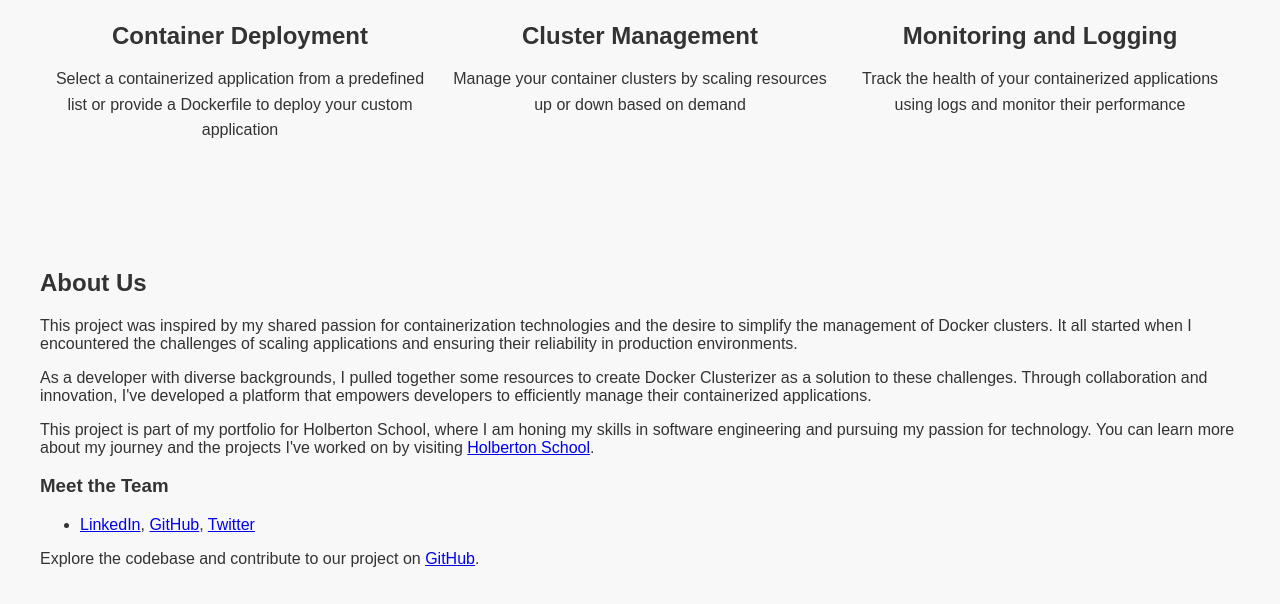
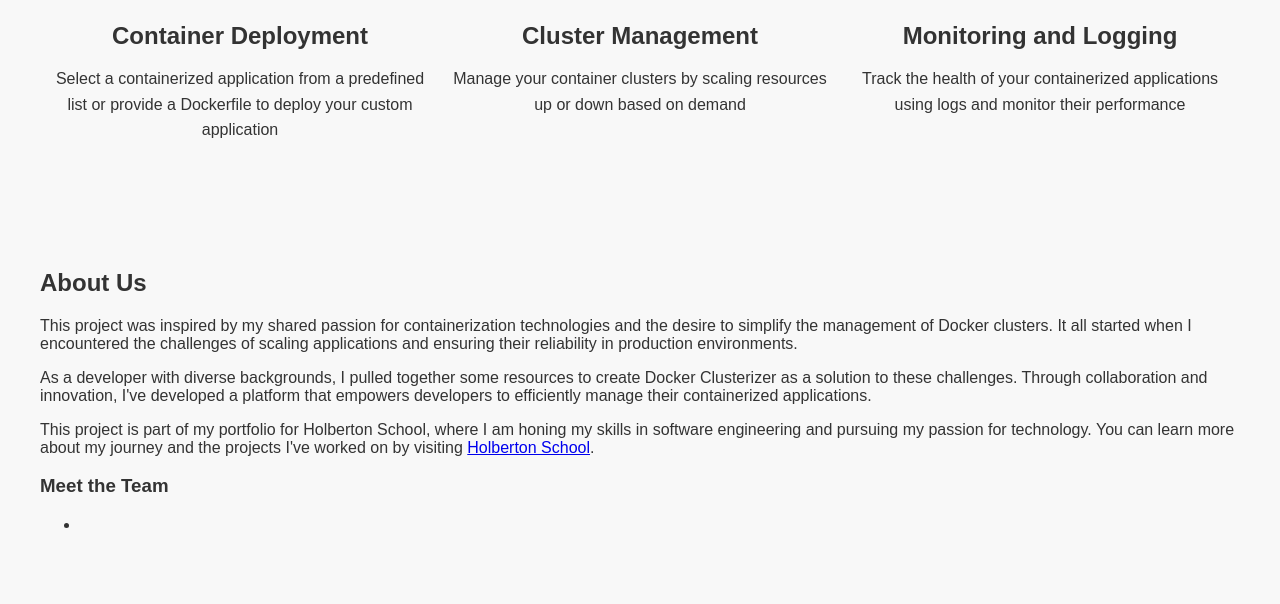
Before and after one commit to 7bernie/docker_clusterizer-MVP, a plain HTML site: page index.html in a window 1280 px wide. Shown: the part 486-1090 px from the top of the page. After the commit the page ends 1056 px from the top, so only its background shows below. Drawn offline with Linux system fonts and the light colour scheme.

Commit message:
My Landing Page

```diff
--- a/index.html
+++ b/index.html
@@ -143,13 +143,4 @@
         <h3>Meet the Team</h3>
         <ul>
             <li>
-                <a href="https://www.linkedin.com/in/bernard-udo-817a9592/">LinkedIn</a>,
-                <a href="https://github.com/7bernie/docker_clusterizer-MVP/">GitHub</a>,
-                <a href="https://twitter.com/BernardUdo/">Twitter</a>
-            </li>
-        </ul>
-        <p>Explore the codebase and contribute to our project on <a href="https://github.com/7bernie/docker_clusterizer-MVP">GitHub</a>.</p>
-    </div>
-
-</body>
-</html>
+                <a
```
